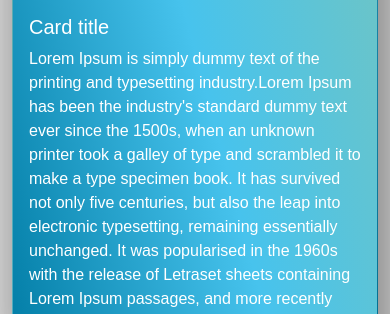
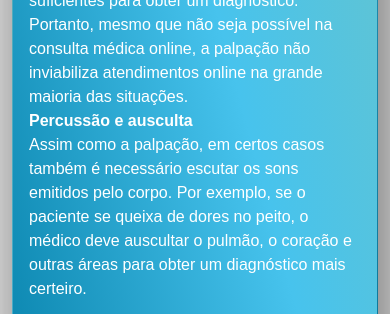
Before and after one commit to HeberGD/ProjetoInt, a PHP site: page /consulta/consulta.html in a window 390 px wide. Shown: the part 1959-2273 px from the top of the page. Run offline with PHP 8.4, Linux system fonts and the light colour scheme; some libraries are stand-ins or nearby versions.

Commit message:
final version

```diff
--- a/consulta/consulta.html
+++ b/consulta/consulta.html
@@ -1,14 +1,17 @@
 <!DOCTYPE html>
 <html lang="en">
+
 <head>
   <meta charset="UTF-8">
   <meta http-equiv="X-UA-Compatible" content="IE=edge">
   <meta name="viewport" content="width=device-width, initial-scale=1.0">
-    <title>Página de consulta</title>
-    <link href="https://cdn.jsdelivr.net/npm/bootstrap@5.1.3/dist/css/bootstrap.min.css" rel="stylesheet" integrity="sha384-1BmE4kWBq78iYhFldvKuhfTAU6auU8tT94WrHftjDbrCEXSU1oBoqyl2QvZ6jIW3" crossorigin="anonymous">
+  <title>JavaMIX - Consulta</title>
+  <link href="https://cdn.jsdelivr.net/npm/bootstrap@5.1.3/dist/css/bootstrap.min.css" rel="stylesheet"
+    integrity="sha384-1BmE4kWBq78iYhFldvKuhfTAU6auU8tT94WrHftjDbrCEXSU1oBoqyl2QvZ6jIW3" crossorigin="anonymous">
   <link rel="stylesheet" type="text/css" href="../css/divisoes.css">
   <script src="jquery-3.6.3.min.js"></script>
 </head>
+
 <body style="background-color:rgba(241, 241, 241, 0.854) ;">
 
   <iframe src="../navegador.html" class="navegador"></iframe>
@@ -19,22 +22,31 @@
 
     <div class="verticalDiv "></div>
 
-    <div class="container-fluid w-4x">
+    <div class="container-fluid ">
       <br>
       <div class="card mb-3 bodydiv">
         <div class="row g-0">
           <div class="col-md-4">
-            <img src="https://img.cancaonova.com/cnimages/canais/uploads/sites/6/2015/10/formacao_a_medicina_e-_a-_profissao_com_-o_-dom_-de_-salvar_-vidas.jpg" class="img-fluid rounded-start" alt="...">
+            <img
+              src="https://medicoenjerez.com/wp-content/uploads/2020/08/Fotos-medico-jerez-10-1024x495.jpg"
+              class="img-fluid rounded-start" alt="...">
           </div>
           <div class="col-md-8">
             <div class="card-body">
-              <h5 class="card-title">Card title</h5>
-              Lorem Ipsum is simply dummy text of the printing and typesetting industry.Lorem Ipsum has been the industry's standard dummy text ever since the 1500s,
-              when an unknown printer took a galley of type and scrambled it to make a type specimen book.
-              It has survived not only five centuries, but also the leap into electronic typesetting,
-              remaining essentially unchanged. It was popularised in the 1960s with the release of
-              Letraset sheets containing Lorem Ipsum passages, and more recently with desktop publishing
-              software like Aldus PageMaker including versions of Lorem Ipsum
+              <h5 class="card-title">A importância de uma boa consulta médica</h5>
+              A consulta médica representa um momento valioso entre os pacientes e os profissionais de saúde. Ela serve
+              para que as pessoas:<br>
+              • Tirem dúvidas;<br>
+              • Se informem sobre suas condições;<br>
+              • Investiguem doenças;<br>
+              Entre outros pontos de suma importância para tratar situações adversas ou garantir mais qualidade de vida.
+              Elas são indispensáveis para investigar possíveis suspeitas ou mesmo para rotinas. Seja para fazer um
+              check-up geral ou acompanhar patologias crônicas.
+              Normalmente, a consulta é motivada pelos incômodos sentidos por uma pessoa e leva até o diagnóstico do
+              médico.
+              Contudo, ainda é possível que ela inclua outras frentes, como os citados atendimentos de rotina, ou ainda
+              a realização de exames, obtenção de laudos e realização de tratamentos.
+
             </div>
           </div>
         </div>
@@ -46,17 +58,35 @@
         <div class="row g-0">
           <div class="col-md-8">
             <div class="card-body">
-              <h5 class="card-title">Card title</h5>
-              Lorem Ipsum is simply dummy text of the printing and typesetting industry.Lorem Ipsum has been the industry's standard dummy text ever since the 1500s,
-              when an unknown printer took a galley of type and scrambled it to make a type specimen book.
-              It has survived not only five centuries, but also the leap into electronic typesetting,
-              remaining essentially unchanged. It was popularised in the 1960s with the release of
-              Letraset sheets containing Lorem Ipsum passages, and more recently with desktop publishing
-              software like Aldus PageMaker including versions of Lorem Ipsum
+              <h5 class="card-title">Como deve funcionar a consulta médica?</h5>
+              De maneira geral, uma consulta médica deve conter algumas etapas básicas para que tenha qualidade.
+              Inclusive, elas podem ser reproduzidas no ambiente online, com as devidas adaptações. São elas:<br>
+              <b>Inspeção</b><br>
+              Na inspeção, como o próprio nome indica, o médico deve voltar o seu olhar de forma atenta para o paciente.
+              Para cada especialidade, um tipo diferente de visão é adotada. Por exemplo, enquanto um dermatologista
+              deve observar a pele do indivíduo, o oftalmologista analisa os olhos e a região da face, e assim por
+              diante.
+              Nessa etapa, é importante aliar o olhar médico às queixas e reclamações do paciente. A partir disso, é
+              possível obter o diagnóstico, com o apoio (ou não, a depender do caso) das fases que mencionarei em
+              seguida.<br>
+              <b>Palpação</b><br>
+              Já a palpação é quando o médico precisa tocar a pessoa atendida. Essa etapa pode ser muito importante,
+              pois certos toques feitos de maneira técnica muitas vezes são fundamentais para identificar sintomas de
+              patologias.
+              Como citei acima, às vezes a observação e os relatos dos pacientes são suficientes para obter um
+              diagnóstico.
+              Portanto, mesmo que não seja possível na consulta médica online, a palpação não inviabiliza atendimentos
+              online na grande maioria das situações.<br>
+              <b>Percussão e ausculta</b><br>
+              Assim como a palpação, em certos casos também é necessário escutar os sons emitidos pelo corpo.
+              Por exemplo, se o paciente se queixa de dores no peito, o médico deve auscultar o pulmão, o coração e
+              outras áreas para obter um diagnóstico mais certeiro.
             </div>
           </div>
           <div class="col-md-4">
-            <img src="https://img.cancaonova.com/cnimages/canais/uploads/sites/6/2015/10/formacao_a_medicina_e-_a-_profissao_com_-o_-dom_-de_-salvar_-vidas.jpg" class="img-fluid rounded-start" alt="...">
+            <img
+              src="https://healthicu.com/wp-content/uploads/2020/07/Age-Related-Illnesses.jpg"
+              class="img-fluid rounded-start" alt="...">
           </div>
         </div>
       </div>
@@ -65,17 +95,27 @@
       <div class="card mb-3 bodydiv">
         <div class="row g-0">
           <div class="col-md-4">
-            <img src="https://img.cancaonova.com/cnimages/canais/uploads/sites/6/2015/10/formacao_a_medicina_e-_a-_profissao_com_-o_-dom_-de_-salvar_-vidas.jpg" class="img-fluid rounded-start" alt="...">
+            <img
+              src="https://245152101519-wordpress-data.s3-sa-east-1.amazonaws.com/wp-content/uploads/2021/07/Imagem-Vacina.jpg"
+              class="img-fluid rounded-start" alt="...">
           </div>
           <div class="col-md-8">
             <div class="card-body">
-              <h5 class="card-title">Card title</h5>
-              Lorem Ipsum is simply dummy text of the printing and typesetting industry.Lorem Ipsum has been the industry's standard dummy text ever since the 1500s,
-              when an unknown printer took a galley of type and scrambled it to make a type specimen book.
-              It has survived not only five centuries, but also the leap into electronic typesetting,
-              remaining essentially unchanged. It was popularised in the 1960s with the release of
-              Letraset sheets containing Lorem Ipsum passages, and more recently with desktop publishing
-              software like Aldus PageMaker including versions of Lorem Ipsum
+              <h5 class="card-title">Como o profissional pode ser cobrado na consulta médica?</h5>
+              Durante qualquer tipo de consulta médica, o paciente deve ter liberdade para cobrar o especialista caso
+              sinta que suas reclamações não foram atendidas.<br>
+              Nesse sentido, é preciso evitar queixas vagas e ter clareza para descrever seus sintomas.
+              À pessoa atendida, também é importante observar se a etapa de inspeção foi devidamente realizada e se o
+              médico está entendendo o que é descrito.
+              Acima de tudo, é preciso evitar que a consulta médica seja finalizada com o indivíduo ainda tendo dúvidas
+              ou sentindo que não foi atendido com qualidade. Por isso, é importante:<br>
+              • Fazer quantas perguntas forem necessárias;<br>
+              • Chamar a atenção do especialista sempre que parecer que o mesmo não está dando foco ao que interessa;<br>
+              • Perguntar se algum exame, palpação e ausculta são necessários, e assim por diante.<br>
+              Em poucas palavras, o paciente é o mais interessado pelos resultados da consulta e deve ter uma postura
+              ativa para cobrar do médico sempre que acreditar que ela está ocorrendo de forma inadequada.
+
+
             </div>
           </div>
         </div>
@@ -88,9 +128,11 @@
 
   <div class="horizontalDiv"></div>
   <div class="horizontalDiv"></div>
-<iframe src="../footer.html" class="rodape" ></iframe>
+  <iframe src="../footer.html" class="rodape"></iframe>
 
+  <script src="../scripts/responsividade.js"></script>
 
 
 </body>
+
 </html>
--- a/css/divisoes.css
+++ b/css/divisoes.css
@@ -22,10 +22,14 @@ body{
 }
 
 .boxUniversal{
-    display: flex;
-    justify-content: space-between;
+    display: grid;
+    grid-template-columns: 2fr 10fr 2fr;
     justify-content: center;
-    flex-wrap: wrap ;
+}
+.loginBox{
+    display: grid;
+    grid-template-columns: 2fr 5fr 2fr 5fr 2fr;
+    justify-content: center;
 }
 .bgbluehite{
     height: 100vh;
@@ -45,9 +49,7 @@ body{
 }
 .defaultcard{
     width: 500px;
-
     text-align: center;
-
 }
 .darkcard{
     height: 550px;
@@ -114,7 +116,7 @@ body{
 }
 .rodape{
     width: 100%;
-    height: 400px;
+    height: 20vw;
     border: 0px;
 }
 .carrosel{
@@ -167,8 +169,22 @@ body{
     pointer-events: none;
     opacity: 0;
 }
+.loginBoxMob{
+    display: flex;
+    flex-wrap: wrap;
+justify-content: center;
 
-
+}
+.boxUniversalMob{
+    display: flex;
+    flex-wrap: wrap;
+    justify-content: center;
+}
+.gradeMob{
+    display: flex;
+    flex-wrap: wrap;
+    justify-content: center;
+}
 
 
 
--- a/footer.html
+++ b/footer.html
@@ -8,46 +8,26 @@
     <link href="https://cdn.jsdelivr.net/npm/bootstrap@5.1.3/dist/css/bootstrap.min.css" rel="stylesheet" integrity="sha384-1BmE4kWBq78iYhFldvKuhfTAU6auU8tT94WrHftjDbrCEXSU1oBoqyl2QvZ6jIW3" crossorigin="anonymous">
 
 </head>
-<body class="overflow-hidden">
+<body class="overflow-hidden text-center">
     <div class="container-fluid">
-        <footer class="py-5">
-          <div class="row">
-            <div class="col-2">
-              <h5>Section</h5>
-              <ul class="nav flex-column">
-                <li class="nav-item mb-2"><a href="#" class="nav-link p-0 text-muted">Home</a></li>
-                <li class="nav-item mb-2"><a href="#" class="nav-link p-0 text-muted">Features</a></li>
-                <li class="nav-item mb-2"><a href="#" class="nav-link p-0 text-muted">Pricing</a></li>
-                <li class="nav-item mb-2"><a href="#" class="nav-link p-0 text-muted">FAQs</a></li>
-                <li class="nav-item mb-2"><a href="#" class="nav-link p-0 text-muted">About</a></li>
+        <footer class="text-center">
+          <div class="">
+            <div class="">
+              <h5></h5>
+              <ul class="nav justify-content-center flex-column">
+                <li class="nav-item mb-2"><a href="index.html" target="_parent" class="nav-link p-0 text-muted">Início</a></li>
+                <li class="nav-item mb-2"><a href="agendar/agendar.php" target="_parent" class="nav-link p-0 text-muted">Agendar</a></li>
+                <li class="nav-item mb-2"><a href="exames/exame.html" target="_parent" class="nav-link p-0 text-muted">Exames</a></li>
+                <li class="nav-item mb-2"><a href="consulta/consulta.html" target="_parent" class="nav-link p-0 text-muted">Consulta</a></li>
+                <li class="nav-item mb-2"><a href="contatos/contatos.php" target="_parent" class="nav-link p-0 text-muted">Contato</a></li>
               </ul>
             </div>
 
-
-
-            <div class="col-4 offset-1">
-              <form>
-                <h5>Subscribe to our newsletter</h5>
-                <p>Monthly digest of whats new and exciting from us.</p>
-                <div class="d-flex w-100 gap-2">
-                  <label for="newsletter1" class="visually-hidden">Email address</label>
-                  <input id="newsletter1" type="text" class="form-control" placeholder="Email address">
-                  <button class="btn btn-primary" type="button">Subscribe</button>
-                </div>
-              </form>
-            </div>
-          </div>
-
-          <div class="d-flex justify-content-between py-4 my-4 border-top">
             <p>© <script>
               var year = new Date();
               document.writeln(+year.getUTCFullYear());
-          </script>  Company, Inc. All rights reserved.</p>
-            <ul class="list-unstyled d-flex">
-              <li class="ms-3"><a class="link-dark" href="#"><svg class="bi" width="24" height="24"><use xlink:href="#twitter"></use></svg></a></li>
-              <li class="ms-3"><a class="link-dark" href="#"><svg class="bi" width="24" height="24"><use xlink:href="#instagram"></use></svg></a></li>
-              <li class="ms-3"><a class="link-dark" href="#"><svg class="bi" width="24" height="24"><use xlink:href="#facebook"></use></svg></a></li>
-            </ul>
+              </script>  Company, Inc. Todos os direitos reservados.
+            </p>
           </div>
         </footer>
       </div>
--- a/login/validarsessao.php
+++ b/login/validarsessao.php
@@ -1,7 +1,8 @@
 <?php
 session_start();
 if (!isset($_SESSION['token'])) {
-  header('Location: cad.php');
+  header('Location: ../login/cad.php');
   exit();
 }
+
 ?>
--- a/navegador.html
+++ b/navegador.html
@@ -29,7 +29,7 @@
             <a class="nav-link text-white" href="agendar/agendar.php" target="_parent">Agendar</a>
           </div>
           <div class="nav-item" >
-            <a class="nav-link text-white" href="contatos/contatos.html" target="_parent">Contatos</a>
+            <a class="nav-link text-white" href="contatos/contatos.php" target="_parent">Contatos</a>
           </div>
           <div class="nav-item" >
             <a class="nav-link text-white" href="exames/exame.html" target="_parent">Exames</a>
```
Also changed, not shown: agendar/agendar.php (+15 -10 lines), card.html (+22 -11 lines), carrosel.html (+9 -9 lines), contatos/cont_pro.php (added, +21 -0 lines), contatos/contatos.php (added, +140 -0 lines), exames/exame.html (+29 -17 lines), index.html (+20 -11 lines), info.html (+35 -10 lines), login/cad.php (+5 -3 lines), scripts/animacoes.js (+35 -0 lines), scripts/responsividade.js (+14 -1 lines), usuario/perfil.php (+6 -9 lines), Img/imagem1.jpeg (added), Img/imagem2.jpeg (added), 1 more files. Lines whose indentation alone changed are shown as unchanged.
